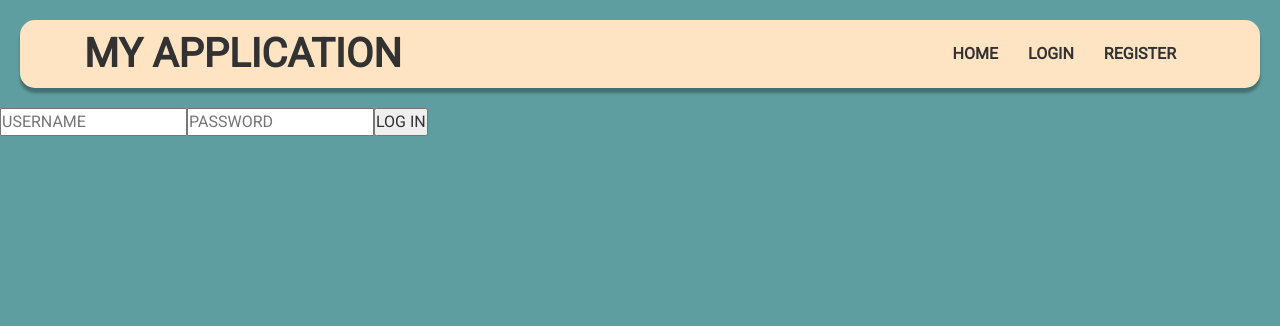
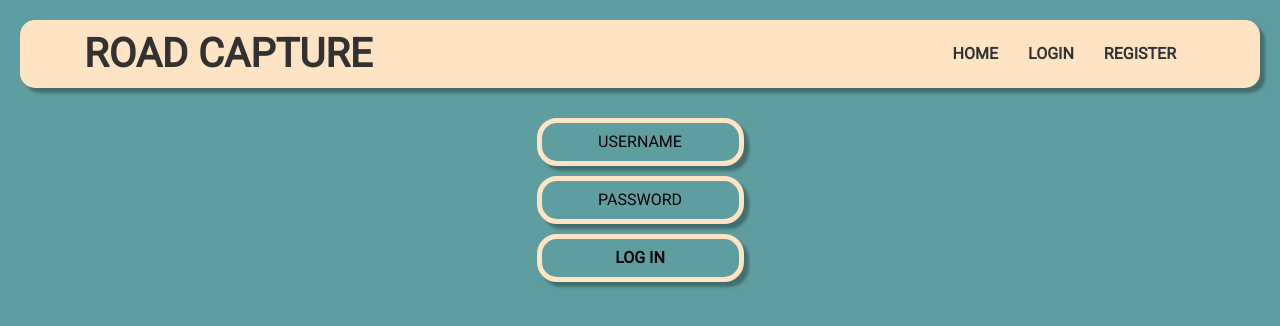
Before and after one commit to SovicLeon/ProjektnaNaloga_SpletniDel_Frontend, a React (Create React App) app: page /login in a window 1280 px wide. Shown: the top 326 px of the page. Built offline with nearby package versions, Linux system fonts and the light colour scheme.

Commit message:
Added login/logout styling and map styling

```diff
--- a/src/App.js
+++ b/src/App.js
@@ -24,7 +24,7 @@ function App() {
         setUserContext: updateUserData
       }}>
         <div className="App">
-          <Header title="My application"></Header>
+          <Header title="Road capture"></Header>
           <Routes>
             <Route path="/" exact element={<Profile />}></Route>
             <Route path="/login" exact element={<Login />}></Route>
--- a/src/components/LastDrive.js
+++ b/src/components/LastDrive.js
@@ -60,6 +60,7 @@ function LastDrive() {
       <div class="pageTitle">
         <h1>Last drive</h1>
       </div>
+      <div className="mapContainer">
         <MapContainer center={[userPositions[0].latitude, userPositions[0].longitude]} zoom={13} style={{ height: "500px" }}>
           <TileLayer
             attribution='&copy; <a href="https://www.openstreetmap.org/copyright">OpenStreetMap</a> contributors'
@@ -80,6 +81,7 @@ function LastDrive() {
           ))}
         </MapContainer>
       </div>
+    </div>
   );
 }
 
--- a/src/components/LastLocation.js
+++ b/src/components/LastLocation.js
@@ -59,6 +59,7 @@ function LastLocation() {
       <div class="pageTitle">
         <h1>Last location</h1>
       </div>
+      <div className="mapContainer">
         <MapContainer center={userPosition} zoom={13} style={{ height: "500px"}}>
           <TileLayer
             attribution='&copy; <a href="https://www.openstreetmap.org/copyright">OpenStreetMap</a> contributors'
@@ -71,6 +72,7 @@ function LastLocation() {
           </Marker>
         </MapContainer>
       </div>
+    </div>
   );
 }
 
--- a/src/components/Login.js
+++ b/src/components/Login.js
@@ -30,6 +30,7 @@ function Login(){
     }
 
     return (
+        <div class="login-register">
             <form onSubmit={Login}>
                 {userContext.user ? <Navigate replace to="/" /> : ""}
                 <input type="text" name="username" placeholder="Username"
@@ -39,6 +40,7 @@ function Login(){
                 <input type="submit" name="submit" value="Log in"/>
                 <label>{error}</label>
             </form>
+        </div>
     );
 }
 
--- a/src/components/Register.js
+++ b/src/components/Register.js
@@ -1,3 +1,4 @@
+import { dividerClasses } from '@mui/material';
 import { useState } from 'react';
 
 function Register() {
@@ -31,6 +32,7 @@ function Register() {
     }
 
     return(
+        <div class="login-register">
             <form onSubmit={Register}>
                 <input type="text" name="email" placeholder="Email" value={email} onChange={(e)=>(setEmail(e.target.value))} />
                 <input type="text" name="username" placeholder="Username" value={username} onChange={(e)=>(setUsername(e.target.value))}/>
@@ -38,6 +40,7 @@ function Register() {
                 <input type="submit" name="submit" value="Login" />
                 <label>{error}</label>
             </form>
+        </div>
     );
 }
 
--- a/src/components/RoadInfo.js
+++ b/src/components/RoadInfo.js
@@ -50,7 +50,7 @@ function RoadInfo() {
   }, []);
 
   if (loading) {
-    return <div>Loading...</div>;
+    return <div className="progress-bar" style={{ '--width': 10 }} data-label="Loading..."></div>;
   }
 
   return (
@@ -58,6 +58,7 @@ function RoadInfo() {
       <div class="pageTitle">
         <h1>Road info</h1>
       </div>
+      <div className="mapContainer">
         <MapContainer center={[userPositions[0].start_pos_lat, userPositions[0].start_pos_lon]} zoom={13} style={{ height: "500px" }}>
           <TileLayer
             attribution='&copy; <a href="https://www.openstreetmap.org/copyright">OpenStreetMap</a> contributors'
@@ -94,6 +95,7 @@ function RoadInfo() {
           ))}
         </MapContainer>
       </div>
+    </div>
   );
 }
 
--- a/src/components/style.css
+++ b/src/components/style.css
@@ -19,7 +19,7 @@ header {
     margin: 20px;
     background-color: bisque;
     border-radius: 15px;
-    box-shadow: 0px 5px 3px 0 rgba(0,0,0,.3);
+    box-shadow: 5px 5px 3px 0 rgba(0,0,0,.3);
 }
 
 nav {
@@ -66,7 +66,7 @@ h1 {
     border-radius: 20px;
     text-align: center;
     background-color: bisque;
-    box-shadow: 0px 5px 3px 0 rgba(0,0,0,.3);
+    box-shadow: 5px 5px 3px 0 rgba(0,0,0,.3);
     padding: 10px;
 }
 
@@ -83,7 +83,7 @@ h1 {
     border-radius: 20px;
     text-align: center;
     background-color: bisque;
-    box-shadow: 0px 5px 3px 0 rgba(0,0,0,.3);
+    box-shadow: 5px 5px 3px 0 rgba(0,0,0,.3);
     padding: 10px;
 }
 
@@ -117,3 +117,42 @@ h1 {
     padding: 1em;
     background-color: cadetblue;
 }
+
+.login-register {
+    display: flex;
+    justify-content: center;
+    align-items: center;
+}
+
+.login-register form {
+    display: flex;
+    flex-direction: column;
+    border-radius: 20px;
+}
+
+.login-register form input {
+    border-radius: 20px;
+    margin-top: 10px;
+    box-shadow: 5px 5px 3px 0 rgba(0,0,0,.3);
+    border-color: bisque;
+    border-width: 5px;;
+    background-color: cadetblue;
+    padding: 7px;
+    border-style: solid;
+}
+
+::placeholder {
+    color: black;
+    font-weight: 300;
+    text-align: center;
+}
+
+input, select, textarea{
+    color: black;
+    font-weight: 600;
+}
+
+.mapContainer {
+    margin: 50px 15px;
+    box-shadow:5px 5px 3px 0 rgba(0,0,0,.3);
+}
```
Lines whose indentation alone changed are shown as unchanged.
